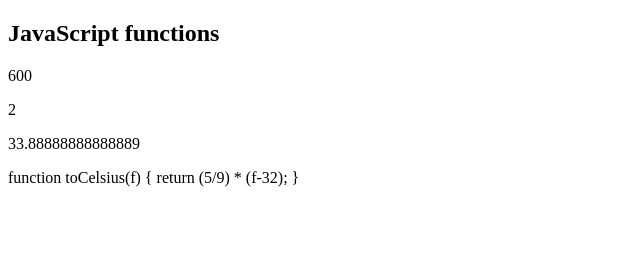
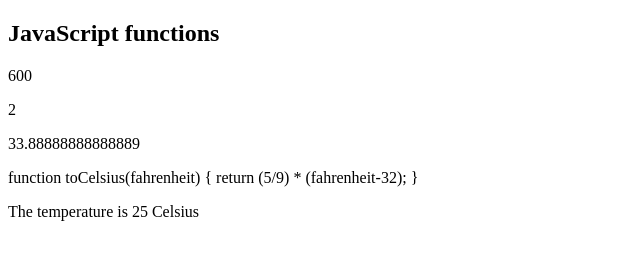
Before and after one commit to snowleopardAlexa/javascript, a plain HTML site: page CHALLENGES/seven.html in a window 1280 px wide. Shown: the whole page, without its empty margins (0-640 px from the left). Drawn offline with Linux system fonts and the light colour scheme.

Commit message:
add string

```diff
--- a/CHALLENGES/eight.js
+++ b/CHALLENGES/eight.js
@@ -14,3 +14,8 @@ let wildBirds = {...birds};
 
 console.log(wildCats);
 console.log(wildBirds);
+
+// strings
+var string = "This is \
+ Joe's favorite \
+ chinese restaurant. "
--- a/CHALLENGES/seven.html
+++ b/CHALLENGES/seven.html
@@ -12,6 +12,7 @@
     <p id="calc"></p>
     <p id="celsius"></p>
     <p id="without"></p>
+    <p id="string"></p>
 
     <script>
         // first function
@@ -39,6 +40,14 @@
             return (5/9) * (f-32);
         }
         document.getElementById("without").innerHTML = toCelsius;
+
+        // function with string
+        document.getElementById("string").innerHTML =
+        "The temperature is  " + toCelsius(77) + " Celsius";
+
+        function toCelsius(fahrenheit) {
+            return (5/9) * (fahrenheit-32);
+        }
     </script>
 </body>
 </html>
```
